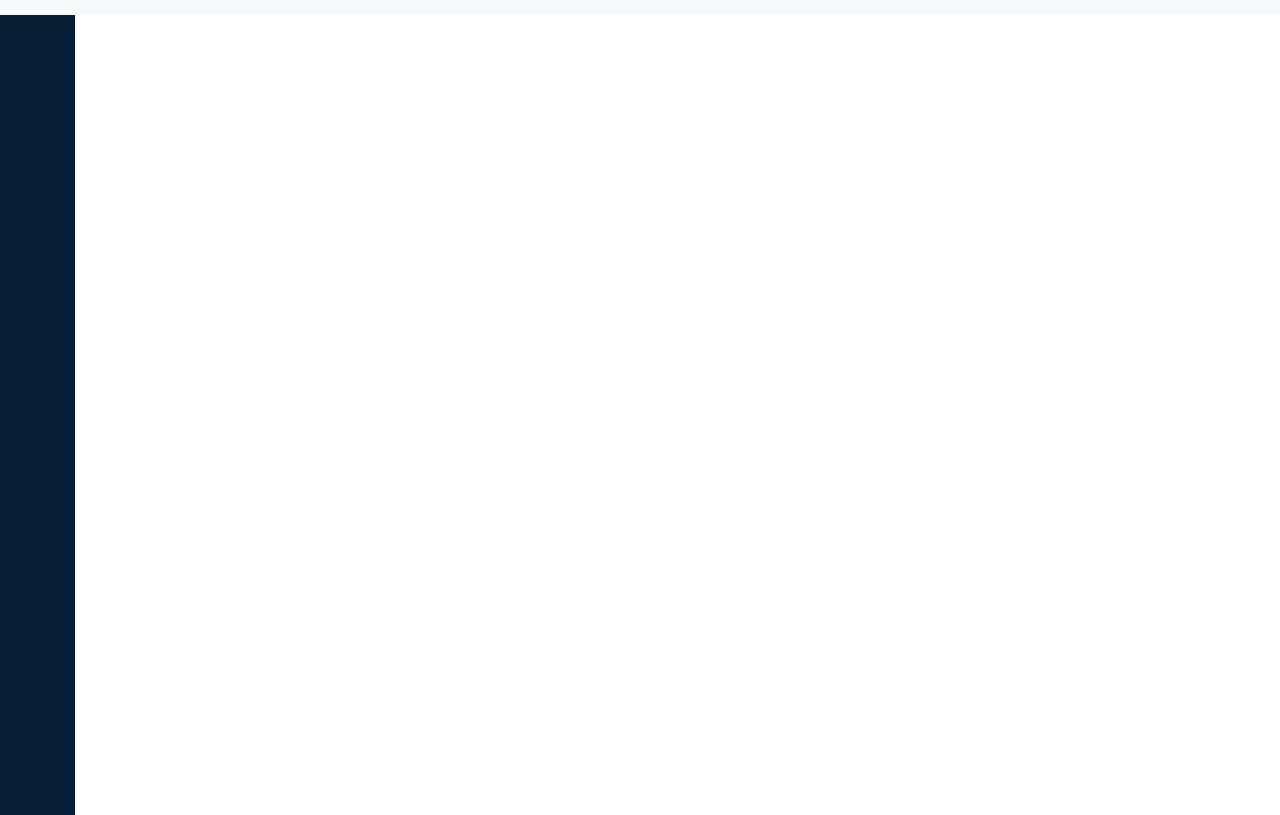
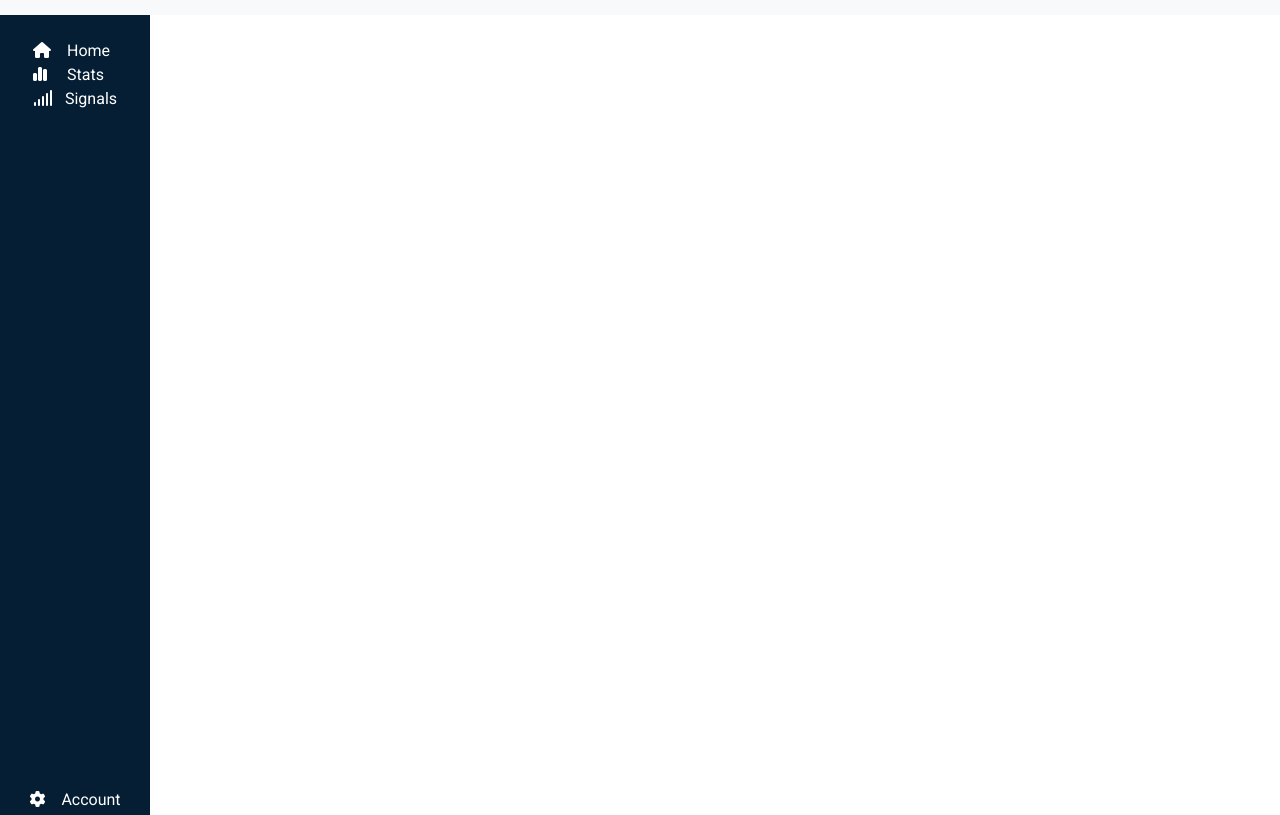
Before and after one commit to igorgaidolfi/html-css-bootstrap-dashboard, a plain HTML site: page index.html in a window 1280 px wide. Shown: the part 60-875 px from the top of the page. Drawn offline with nearby package versions, Linux system fonts and the light colour scheme.

Commit message:
update Added content to sidebar

```diff
--- a/css/style.css
+++ b/css/style.css
@@ -13,6 +13,13 @@ header{
 }
 #sidebar{
     width: 75px;
-    height: 100vh;
     background-color: #051e34;
 }
+#sidebar .content{
+    height: 100vh;
+}
+@media screen and (min-width: 992px){
+    #sidebar{
+        width: 150px;
+    }
+}
--- a/index.html
+++ b/index.html
@@ -28,7 +28,16 @@
         </header>
         <main>
             <div id="sidebar">
-
+                <div class="content d-flex flex-column justify-content-between text-white pt-4 align-items-center">
+                    <ul class="list-unstyled">
+                        <li><span class="py-2 me-3 "><i class="fa-solid fa-house"></i></span><span class="d-none d-lg-inline-block ">Home</span></li>
+                        <li><span class="py-2 me-3 pe-1"><i class="fa-solid fa-chart-simple"></i></span><span class="d-none d-lg-inline-block ">Stats</span></li>
+                        <li><span class="py-2 me-2 pe-1"><i class="fa-solid fa-signal"></i></span><span class="d-none d-lg-inline-block ">Signals</span></li>
+                    </ul>
+                    <div>
+                        <span><i class="fa-solid fa-gear py-2"></i></span><span class="d-none d-lg-inline-block ms-3">Account</span>
+                    </div>
+                </div>
             </div>
             <div class="main-content">
                 <div class="jumbo">
```
